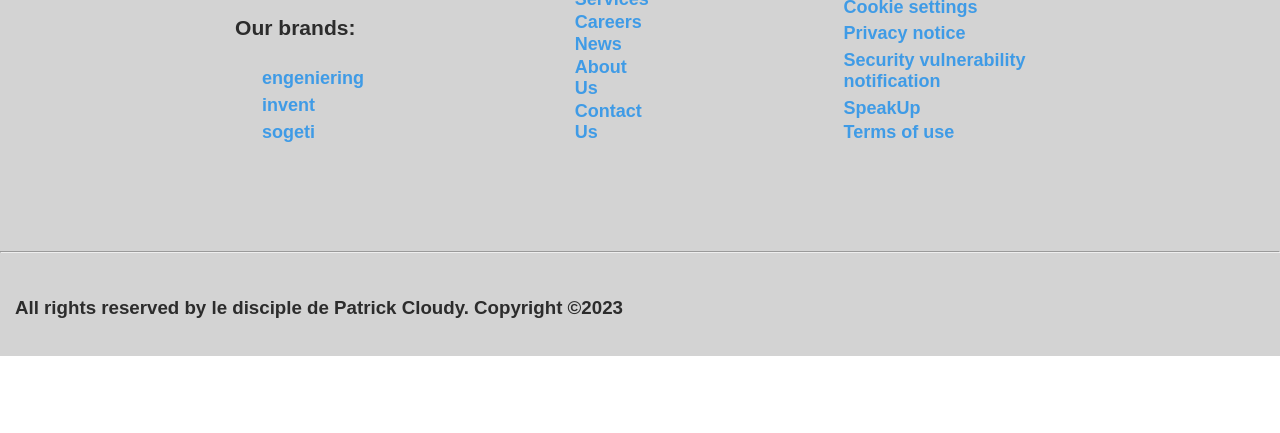
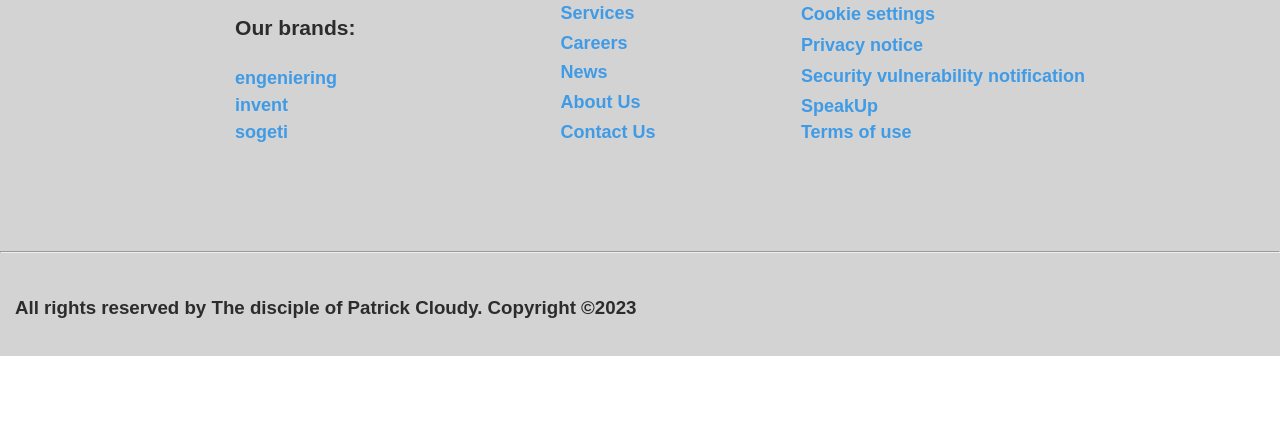
Before and after one commit to potatovitch/rbd-html, a plain HTML site: page S1.05/conducteur.html in a window 1280 px wide. Shown: the part 367-800 px from the top of the page. Drawn offline with Linux system fonts and the light colour scheme.

Commit message:
Add files via upload

```diff
--- a/S1.05/conducteur.html
+++ b/S1.05/conducteur.html
@@ -3,7 +3,7 @@
     <head>
         <meta charset="utf-8" />
 
-        <title>lost</title>
+        <title>CapConducteur</title>
         <link href="css/disposition.css" rel="stylesheet"/>
         <link href="css/header.css" rel="stylesheet">
         <link href="css/global.css" rel="stylesheet">
@@ -129,7 +129,7 @@
 
             <hr>
             <br>
-            <p><h3 class="copyright">All rights reserved by le disciple de Patrick Cloudy. Copyright ©2023</h3></p>
+            <p><h3 class="copyright">All rights reserved by The disciple of Patrick Cloudy. Copyright ©2023</h3></p>
             <br>
 
           </footer>
--- a/S1.05/css/disposition.css
+++ b/S1.05/css/disposition.css
@@ -2,9 +2,9 @@ article>div, article>span, article>p{
     padding-inline: 40px;
 }
 
-span{
+article span{
     display: flex;
-    justify-content: flex-start;
+    justify-content: space-around;
 
     margin-inline: 15%;
 }
@@ -14,7 +14,7 @@ span>button{
     flex-direction: column;
 
     background-color: rgb(17, 115, 196);
-    color: rgb(124, 184, 233);
+    color:rgb(124, 184, 233);
     font-family: Arial;
     border: none;
     padding: 10px 15px;
```
Also changed, not shown: S1.05/passage.html (+2 -2 lines).
